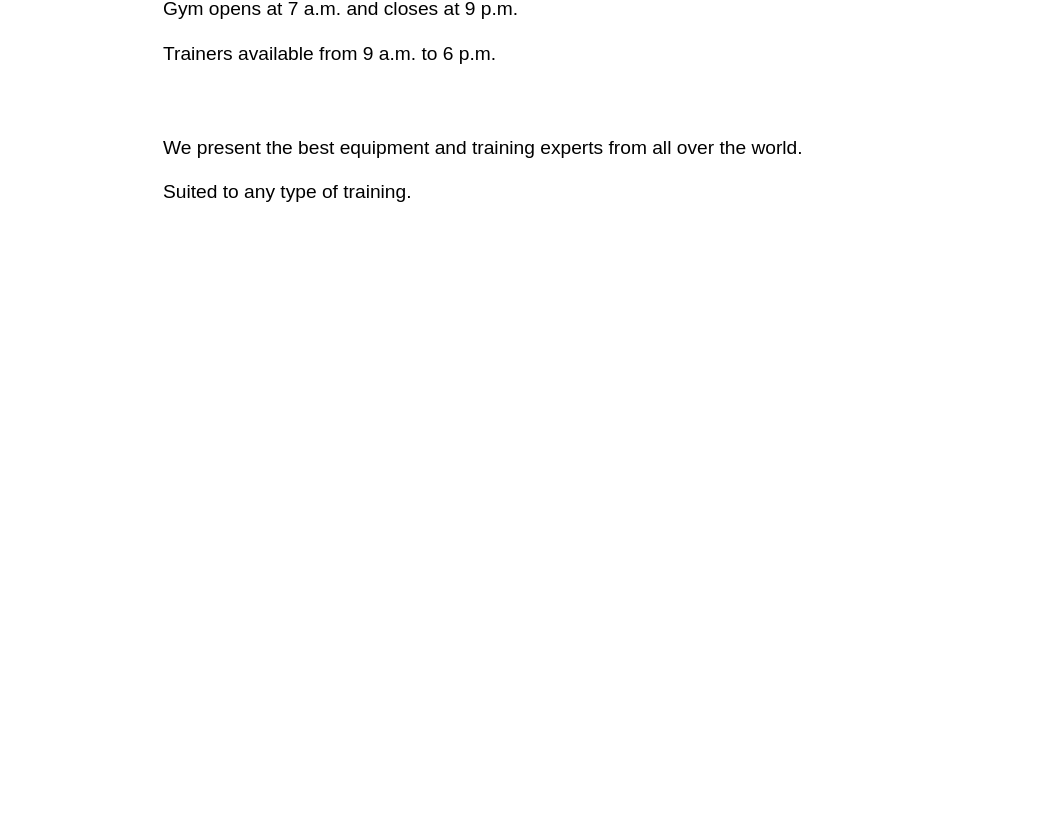
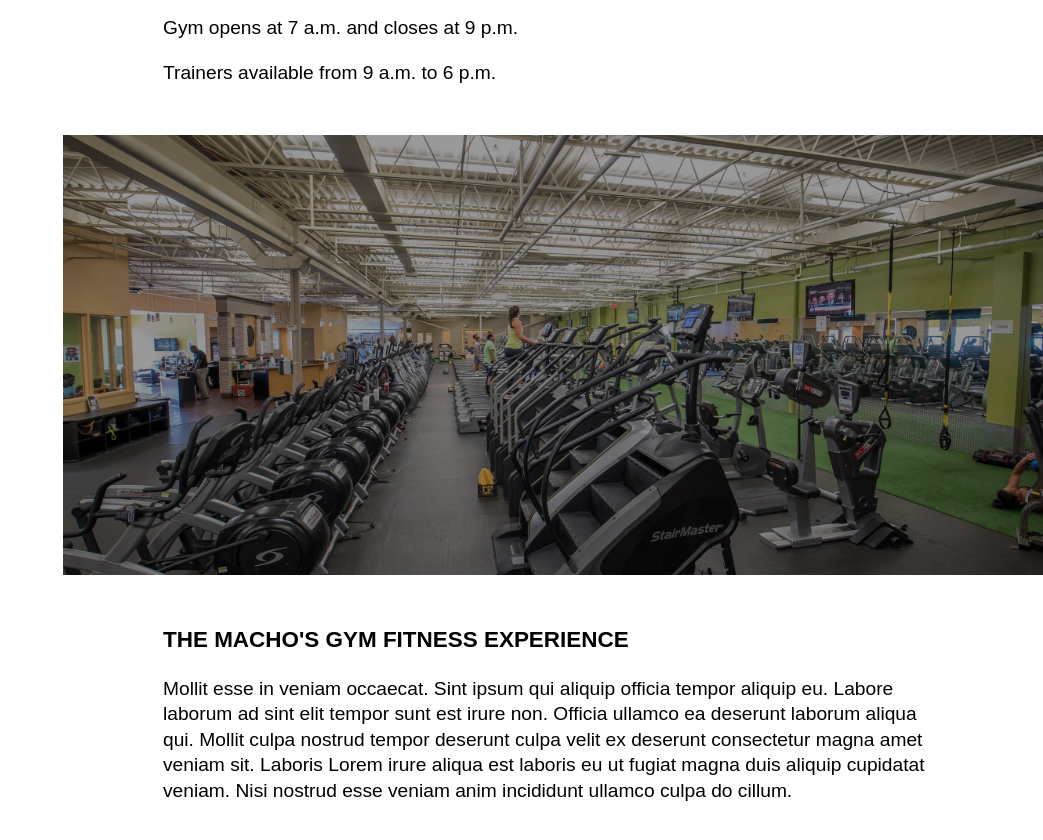
Before and after one commit to afutofu/machios-pub-and-gym, a React (Create React App) app: page / in a window 1280 px wide. Shown: the part 2770-3610 px from the top of the page, without its empty margins (237-1280 px from the left). Before the commit the page ends 3099 px from the top, so only its background shows below. Built offline with nearby package versions, Linux system fonts and the light colour scheme.

Commit message:
Added more content to Gym component

```diff
--- a/src/components/Gym/Gym.js
+++ b/src/components/Gym/Gym.js
@@ -3,6 +3,8 @@ import React from "react";
 import classes from "./Gym.module.css";
 
 import SectionHeader from "../SectionHeader/SectionHeader";
+
+import gym1 from "../../assets/images/gym1.jpg";
 
 const gym = () => {
   return (
@@ -14,13 +16,24 @@ const gym = () => {
           <p>Gym opens at 7 a.m. and closes at 9 p.m.</p>
           <p>Trainers available from 9 a.m. to 6 p.m.</p>
         </div>
+      </div>
+      <div className={classes.GymGallery}>
+        <div className={classes.Transparent}></div>
+      </div>
+      <div className={classes.Container}>
         <div className={classes.Close}>
-          <p>
-            We present the best equipment and training experts from all over the
-            world.{" "}
-          </p>
-
-          <p>Suited to any type of training.</p>
+          <div className={classes.GymContent}>
+            <h3>THE MACHO'S GYM FITNESS EXPERIENCE</h3>
+            <p>
+              Mollit esse in veniam occaecat. Sint ipsum qui aliquip officia
+              tempor aliquip eu. Labore laborum ad sint elit tempor sunt est
+              irure non. Officia ullamco ea deserunt laborum aliqua qui. Mollit
+              culpa nostrud tempor deserunt culpa velit ex deserunt consectetur
+              magna amet veniam sit. Laboris Lorem irure aliqua est laboris eu
+              ut fugiat magna duis aliquip cupidatat veniam. Nisi nostrud esse
+              veniam anim incididunt ullamco culpa do cillum.
+            </p>
+          </div>
         </div>
       </div>
     </div>
--- a/src/components/Gym/Gym.module.css
+++ b/src/components/Gym/Gym.module.css
@@ -15,7 +15,7 @@
 }
 
 .Container .Available {
-  padding-bottom: 30px;
+  padding-bottom: 0px;
 }
 
 .Container .Close p {
@@ -23,5 +23,20 @@
 }
 
 .Container .Close {
-  padding-bottom: 30px;
+  padding: 30px 0;
 }
+
+.Gym .GymGallery {
+  width: 100%;
+  height: 55vh;
+  background-image: url("../../assets/images/gym1.jpg");
+  background-size: cover;
+  background-position: center;
+  z-index: 0;
+}
+
+.Gym .GymGallery .Transparent {
+  width: 100%;
+  height: 100%;
+  background: rgba(0, 0, 0, 0.4);
+}
```
Also changed, not shown: src/assets/images/gym1.jpg (added), src/assets/images/luxurybar1.jpg (renamed from src/assets/backgrounds/luxurybar1.jpg).
